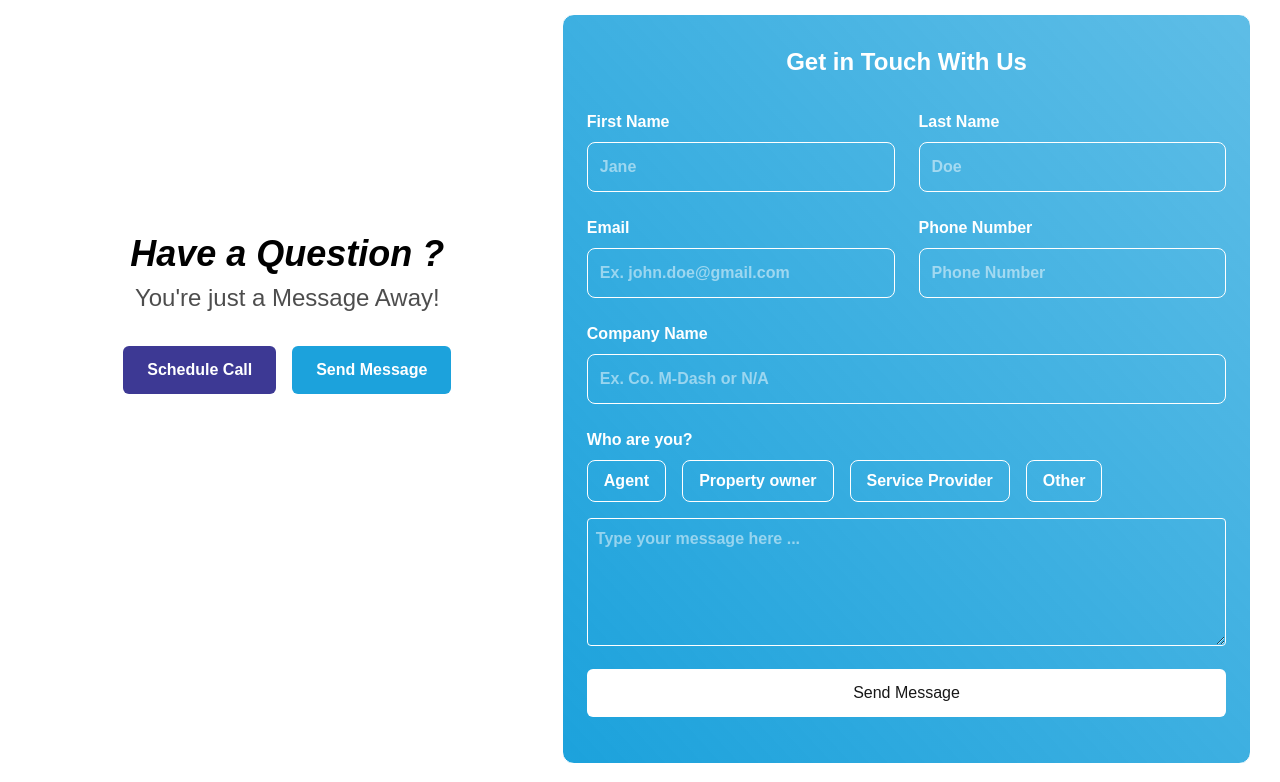
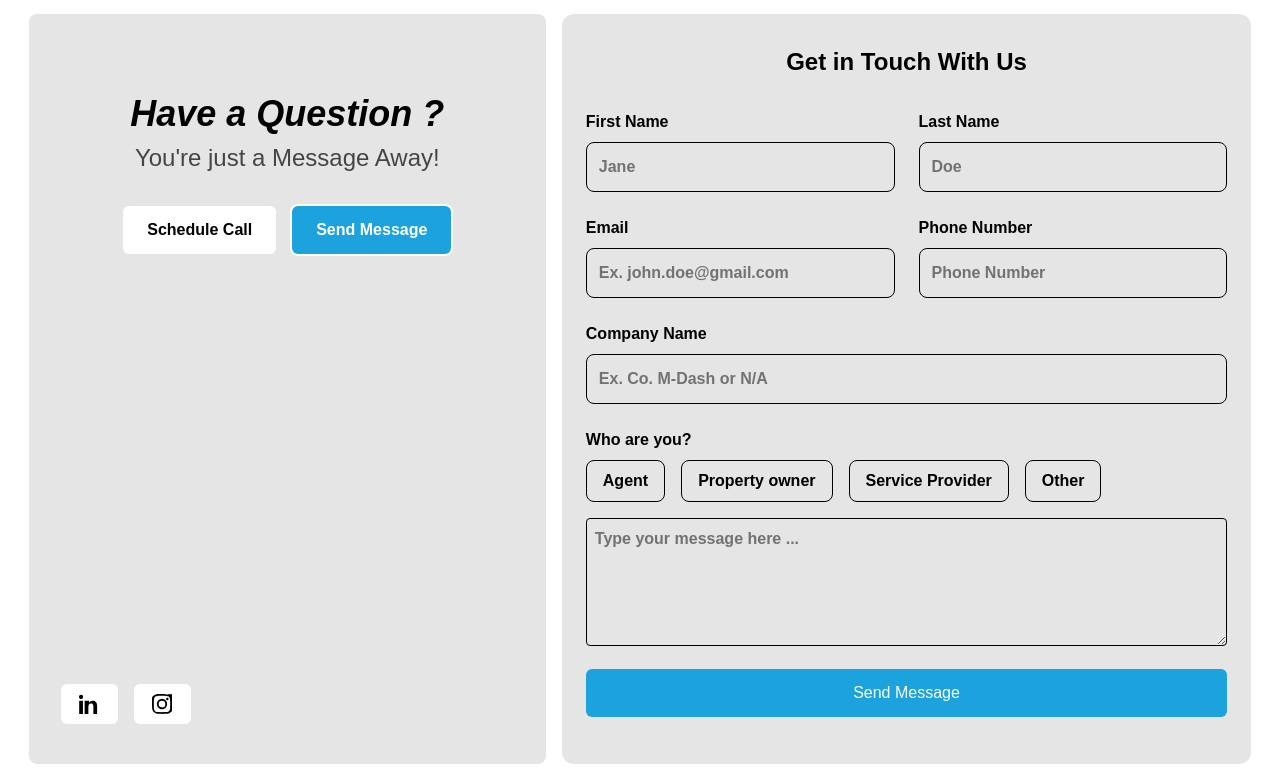
Before and after one commit to realtyeaseai/website, a Next.js app: page /contact in a window 1280 px wide. Shown: the part 478-1260 px from the top of the page. Built offline with nearby package versions, Linux system fonts and the light colour scheme.

Commit message:
updated contact form color

```diff
--- a/src/app/contact/page.tsx
+++ b/src/app/contact/page.tsx
@@ -3,6 +3,7 @@ import Image from "next/image";
 import ContactForm from "@/components/ContactForm";
 import ScheduleCallForm from "@/components/ScheduleCallForm";
 import { useState } from "react";
+import Link from "next/link";
 
 export default function Contact() {
   const [activeForm, setActiveForm] = useState<"message" | "call">("message");
@@ -72,17 +73,21 @@ export default function Contact() {
 
       {/* ------------------ Grid to Conatct --------------- */}
       <div id="contact" className="grid grid-cols-1 md:grid-cols-[1.5fr_2fr] gap-4 w-full md:w-[98%] p-4 scroll-mt-24">
-  <div className="h-[600px] w-full md:w-auto flex flex-col justify-center items-center text-center">
+
+  {/* left part  */}
+  <div className="min-h-[600px] max-h-[1200px] w-full md:w-auto flex flex-col justify-between items-center text-center bg-neutral-200 dark:bg-black dark:border dark:border-neutral-500 rounded-[8px]">
+    <div className="pt-20">
       <p className="text-4xl">
         <span className="dark:text-white text-black font-semibold italic">Have a Question ?</span><br />
         <span className="text-2xl dark:text-[#ffffffb2] text-[#000000b2]">You&apos;re just a Message Away!</span>
       </p>
 
+
       <div className="flex flex-col md:flex-row gap-4 mt-8">
         <button
           type="button"
           onClick={() => setActiveForm("call")}
-  className={`bg-[#3d3994] hover:bg-[#3d3994cc] cursor-pointer text-white font-semibold px-6 py-3 rounded-[6px] transition duration-300 ${
+          className={`bg-[#ffffff] hover:bg-[#ffffffcc] cursor-pointer text-black font-semibold px-6 py-3 rounded-[6px] transition duration-300 ${
             activeForm === "call" ? "ring-2 ring-white" : ""
           }`}
         >
@@ -100,6 +105,56 @@ export default function Contact() {
         </button>
 
       </div>
+    </div>
+    {/* ---------------------------- Right Section (Social Logos) ---------------------------- */}
+    <div className="w-full md:overflow-hidden flex justify-center md:justify-start md:pl-8 pb-10">
+          <div className="flex justify-between w-[130px] ">
+
+            {/* <button className="w-[60px] h-auto mr-4">
+              <Image src="/Logo.png" alt="Social 1" className="h-full w-full" />
+            </button>
+            <button className="w-[60px] h-auto">
+              <Image src="/Logo.png" alt="Social 2" className="h-full w-full" />
+            </button> */}
+
+             {/* LinkedIn */}
+            <Link
+              href="https://www.linkedin.com"
+              target="_blank"
+              rel="noopener noreferrer"
+              className="w-[60px] h-[40px] flex items-center justify-center mr-4 bg-white rounded-md hover:bg-neutral-400 dark:hover:bg-[#ffffffc5] transition"
+            >
+              <svg
+                xmlns="http://www.w3.org/2000/svg"
+                className="w-5 h-5 text-white"
+                fill="#000"
+                viewBox="0 0 24 24"
+              >
+                <path d="M4.98 3.5C4.98 4.88 3.87 6 2.5 6S0 4.88 0 3.5 1.12 1 2.5 1 4.98 2.12 4.98 3.5zM.24 8h4.5V24h-4.5V8zm7.4 0h4.3v2.2h.1c.6-1.1 2.1-2.2 4.3-2.2 4.6 0 5.4 3 5.4 6.8V24h-4.5v-8.2c0-2 0-4.5-2.8-4.5s-3.2 2.2-3.2 4.3V24h-4.5V8z" />
+              </svg>
+            </Link>
+
+            {/* Instagram */}
+            <Link
+              href="https://www.instagram.com"
+              target="_blank"
+              rel="noopener noreferrer"
+              className="w-[60px] h-[40px] flex items-center justify-center bg-white rounded-md hover:bg-neutral-400 dark:hover:bg-[#ffffffc5] transition"
+            >
+              <svg
+                xmlns="http://www.w3.org/2000/svg"
+                className="w-5 h-5 text-white"
+                fill="black"
+                viewBox="0 0 24 24"
+              >
+                <path d="M12 2.2c3.2 0 3.6 0 4.9.1 1.2.1 1.9.2 2.3.4.5.2.9.4 1.3.8.4.4.6.8.8 1.3.2.4.3 1.1.4 2.3.1 1.3.1 1.7.1 4.9s0 3.6-.1 4.9c-.1 1.2-.2 1.9-.4 2.3-.2.5-.4.9-.8 1.3-.4.4-.8.6-1.3.8-.4.2-1.1.3-2.3.4-1.3.1-1.7.1-4.9.1s-3.6 0-4.9-.1c-1.2-.1-1.9-.2-2.3-.4-.5-.2-.9-.4-1.3-.8-.4-.4-.6-.8-.8-1.3-.2-.4-.3-1.1-.4-2.3C2.2 15.6 2.2 15.2 2.2 12s0-3.6.1-4.9c.1-1.2.2-1.9.4-2.3.2-.5.4-.9.8-1.3.4-.4.8-.6 1.3-.8.4-.2 1.1-.3 2.3-.4C8.4 2.2 8.8 2.2 12 2.2M12 0C8.7 0 8.3 0 7 .1 5.7.2 4.6.4 3.7.8c-.9.4-1.7 1-2.4 1.7C.4 3.2 0 4.1 0 5c-.2.9-.3 2.1-.4 3.3C-.1 9.7 0 10.1 0 12s0 2.3.1 3.6c.1 1.2.2 2.4.4 3.3.2.9.6 1.8 1.3 2.5.7.7 1.6 1.3 2.5 1.7.9.4 2.1.6 3.3.7 1.3.1 1.7.1 4.9.1s3.6 0 4.9-.1c1.2-.1 2.4-.2 3.3-.7.9-.4 1.8-1 2.5-1.7.7-.7 1.3-1.6 1.7-2.5.4-.9.6-2.1.7-3.3.1-1.3.1-1.7.1-4.9s0-3.6-.1-4.9c-.1-1.2-.2-2.4-.7-3.3-.4-.9-1-1.8-1.7-2.5C20.8.4 19.9 0 19 .6c-.9-.2-2.1-.3-3.3-.4C15.6-.1 15.2 0 12 0zM12 5.8A6.2 6.2 0 0 0 5.8 12 6.2 6.2 0 0 0 12 18.2 6.2 6.2 0 0 0 18.2 12 6.2 6.2 0 0 0 12 5.8m0 10.2A4 4 0 1 1 16 12a4 4 0 0 1-4 4.2zM18.4 4.6a1.44 1.44 0 1 1-1.44 1.44 1.44 1.44 0 0 1 1.44-1.44z"/>
+              </svg>
+            </Link>
+
+          </div>
+
+        </div>
+
   </div>
 
         {/* <div className="bg-black border border-[#ffffff50] h-[600px] w-full md:w-auto rounded-lg"> */}
--- a/src/app/services/page.tsx
+++ b/src/app/services/page.tsx
@@ -62,26 +62,20 @@ const faqs = [
     {
       question: "Basic Property Management",
       answer: `
-
-
           <li>List property on rental platforms (Airbnb, Vrbo, etc.)</li>
           <li>Respond to general inquiries</li>
           <li>Handle basic maintenance requests</li>
           <li>Schedule cleaning services</li>
-
       `,
 
     }, {
       question: "Enhanced Guest & Property Coordination",
       answer: `
-
-
           <li>Coordinate with cleaning and maintenance teams between guest stays</li>
           <li>Respond to guest messages and reviews professionally</li>
           <li>Update booking calendars</li>
           <li>Manage simple guest issues or escalate to owners</li>
           <li>Organize and maintain property documents</li>
-
       `,
 
     }, {
@@ -137,10 +131,8 @@ const faqs = [
       answer:
         `
           <p>
-            Create business plans, including market analysis and financial projections.
+            Build and maintain websites, including e-commerce platforms and landing pages.
           </p>
-          <br/>
-           <p>Click <b>Check out Our Services</b> to know more about our services.<p>
         `,
     }, {
       question: "Marketing & Social Media Management Services",
@@ -149,18 +141,14 @@ const faqs = [
           <p>
             Create, schedule, and manage social media posts across various platforms.
           </p>
-          <br/>
-           <p>Click <b>Check out Our Services</b> to know more about our services.<p>
         `,
     }, {
       question: "Web Development Services",
       answer:
         `
           <p>
-            Build and maintain websites, including e-commerce platforms and landing pages.
+            Create and manage property listings on various platforms, including MLS and social media.
           </p>
-          <br/>
-           <p>Click <b>Check out Our Services</b> to know more about our services.<p>
         `,
     }
   ]
@@ -223,7 +211,7 @@ function FirstBox() {
           Get Connected with verified assistants quickly and shortly
         </p>
 
-        <div className="w-full mt-4 flex flex-col gap-4 items-center md:items-start font-semibold">
+        <div className="w-full mt-4 flex flex-col gap-4 items-center md:items-start">
           {faqs[0].map((item, i) => (
             <DropdownCompo
               key={i}
@@ -282,7 +270,7 @@ function SecondBox() {
           Have your own VAs that are ready to help at anytime
         </p>
         {/* FAQ */}
-        <div className="w-full h-[80%] mt-4 flex gap-4 items-center justify-center flex-col font-semibold">
+        <div className="w-full h-[80%] mt-4 flex gap-4 items-center justify-center flex-col">
           {faqs[1].map((item, i) => (
             <DropdownCompo
               key={i}
@@ -305,7 +293,7 @@ function SecondBox() {
 
 function ThirdBox() {
   return (
-    <div className="relative flex flex-col-reverse md:flex-row items-center justify-between gap-8 w-full h-auto px-4 md:px-10 py-6 font-semibold">
+    <div className="relative flex flex-col-reverse md:flex-row items-center justify-between gap-8 w-full h-auto px-4 md:px-10 py-6">
 
       {/* Text + FAQ */}
       <div className="w-full md:w-1/2 h-full flex flex-col items-center md:items-start text-center md:text-left">
@@ -356,7 +344,7 @@ function ThirdBox() {
 
 function FourthBox() {
   return (
-    <div className="relative flex flex-col md:flex-row items-center justify-between gap-8 w-full h-auto px-2 sm:px-4 md:px-10 py-6 font-semibold">
+    <div className="relative flex flex-col md:flex-row items-center justify-between gap-8 w-full h-auto px-2 sm:px-4 md:px-10 py-6">
 
       {/* Image */}
       <div className="w-full md:w-1/2 h-full flex items-center justify-center md:justify-start">
@@ -382,7 +370,7 @@ function FourthBox() {
         </h1>
 
         <p className="font-normal dark:text-neutral-400 mt-2 text-sm md:text-base">
-          Need something else? We can help with that too! Just ask us or Select from Below
+          Need something else? The AI finds trusted pros fast.
         </p>
 
         <div className="w-full mt-4 flex flex-col gap-4 items-center md:items-start">
@@ -397,7 +385,7 @@ function FourthBox() {
           ))}
         </div>
 
-        <Link href="/SpecializedServices" className="h-[50px] dark:text-black w-full rounded-[4px] text-center flex items-center justify-center bg-black text-white hover:bg-gray-700 dark:bg-[#ffffff] hover:dark:bg-[#ffffffdc] transition-all duration-300 ease-in mt-4">
+        <Link href="/pricing" className="h-[50px] dark:text-black w-full rounded-[4px] text-center flex items-center justify-center bg-black text-white hover:bg-gray-700 dark:bg-[#ffffff] hover:dark:bg-[#ffffffdc] transition-all duration-300 ease-in mt-4">
           Check out our services
         </Link>
       </div>
--- a/src/components/ContactForm.tsx
+++ b/src/components/ContactForm.tsx
@@ -76,13 +76,14 @@ export default function ContactForm() {
   //bg-[radial-gradient(circle_at_top_right,_#00c26e,_#00d77ab3,_#66e6aab3,_#1e3d2f)]
 
   return (
-    <div className="bg-gradient-to-tr to-[#1ca2dcb5] from-[#1ca2dc] dark:border-[#ffffffb1] h-fit md:min-h-[750px] max-w-4xl w-full md:w-auto rounded-xl flex items-center justify-center flex-col p-6 dark:dark:text-white font-bold text-white border">
-  <h2 className="text-2xl text-white dark:text-white mb-8">Get in Touch With Us</h2>
+    // bg-gradient-to-tr to-[#1ca2dcb5] from-[#1ca2dc]
+    <div className="bg-neutral-200 dark:bg-transparent dark:border-[#ffffffb1] h-fit md:min-h-[750px] max-w-4xl w-full md:w-auto rounded-xl flex items-center justify-center flex-col p-6 dark:text-white font-bold text-black dark:border">
+  <h2 className="text-2xl text-black dark:text-white mb-8">Get in Touch With Us</h2>
   <form onSubmit={handleSubmit} className="max-w-2xl w-full space-y-4">
 
     {/*----------------- Name Block ------------- */}
     <div className="grid grid-cols-1 md:grid-cols-2 gap-6">
-      <label htmlFor="fname" className="dark:text-white flex flex-col">
+      <label htmlFor="fname" className="flex flex-col">
         <span className='w-full pb-2 text-[16px]'>First Name</span>
         <input
           type="text"
@@ -158,8 +159,8 @@ export default function ContactForm() {
             key={item}
             type="button"
             aria-pressed={form.client === item}
-            className={`border border-black px-4 py-2 rounded-[8px] cursor-pointer dark:text-white ${
-              form.client === item ? 'border-2 border-black bg-cyan-700' : 'border-white'
+            className={`border border-[#00000000] px-4 py-2 rounded-[8px] cursor-pointer dark:text-white ${
+              form.client === item ? ' bg-[#1ca2dc] text-white' : 'border-black dark:border-white'
             }`}
             onClick={() => setForm({ ...form, client: item })}
           >
@@ -208,7 +209,7 @@ export default function ContactForm() {
       <button
         type="submit"
         disabled={loading}
-        className="bg-white text-neutral-900 w-full px-6 py-3 rounded-md font-medium disabled:opacity-60 cursor-pointer transition duration-300 dark:text-black hover:bg-neutral-300"
+        className="bg-[#1ca2dc] dark:bg-white text-white dark:text-black hover:bg-[#1ca2dcd7] dark:hover:bg-neutral-300 w-full px-6 py-3 rounded-md font-medium disabled:opacity-60 cursor-pointer transition duration-300 "
       >
         {loading ? 'Sending...' : 'Send Message'}
       </button>
```
Lines whose indentation alone changed are shown as unchanged.
